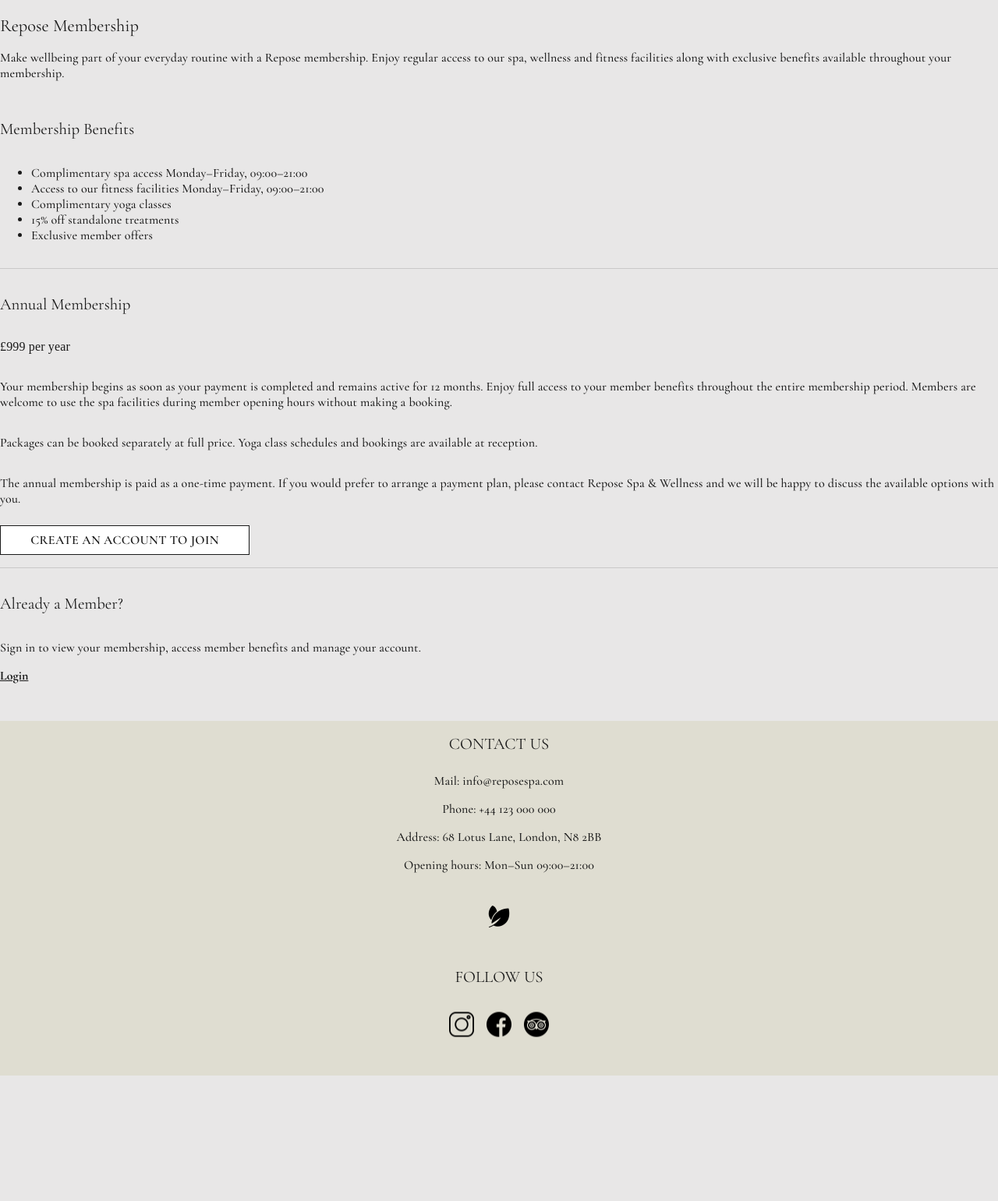
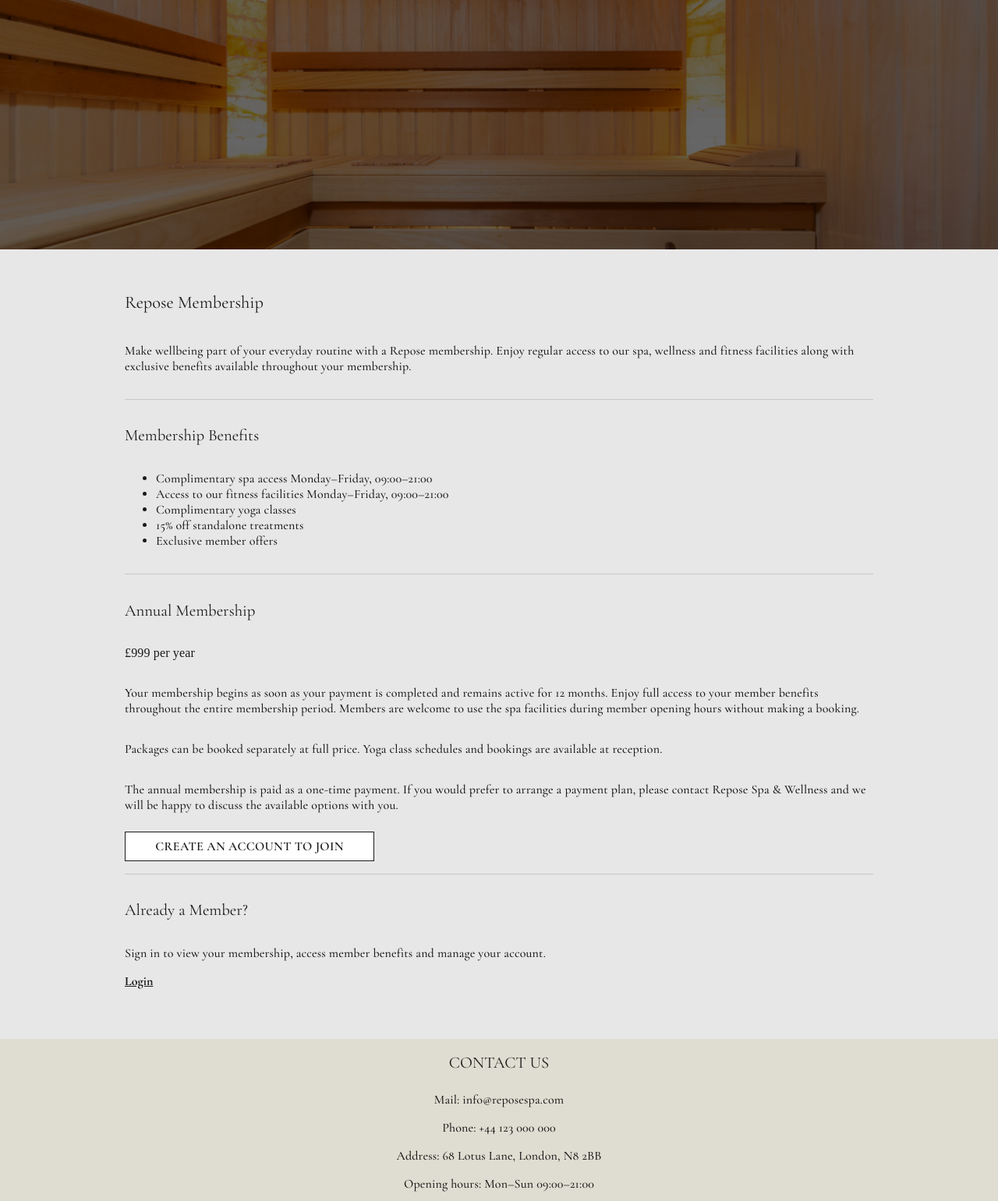
Before and after one commit to Fannyhenriques/milestone-project-4, a Django app: page /membership/ in a window 1280 px wide. Shown: the part 112-1653 px from the top of the page at 78% size. Before the commit the page ends 1492 px from the top, so only its background shows below. Run offline with Django 4.2, Linux system fonts and the light colour scheme.

Commit message:
Add hero images to about, treatments, packages and membership pages

```diff
--- a/repose/templates/repose/membership.html
+++ b/repose/templates/repose/membership.html
@@ -9,7 +9,12 @@ Become a Repose member and enjoy spa access, treatment discounts, fitness facili
 
 {% block content %}
 
-<section>
+<div class="hero">
+  <img class="hero-img" src="{% static 'repose/images/sauna-room.jpg' %}" alt="Sauna room at Repose Spa & Wellness">
+  <div class="hero-overlay"></div>
+</div>
+<section class="service-page">
+  <section class="content-section">
     <h1>Repose Membership</h1>
 
     <p>
```
Also changed, not shown: repose/templates/repose/about.html (+7 -0 lines), repose/templates/repose/packages.html (+7 -0 lines), repose/templates/repose/treatments.html (+8 -0 lines). Lines whose indentation alone changed are shown as unchanged.
